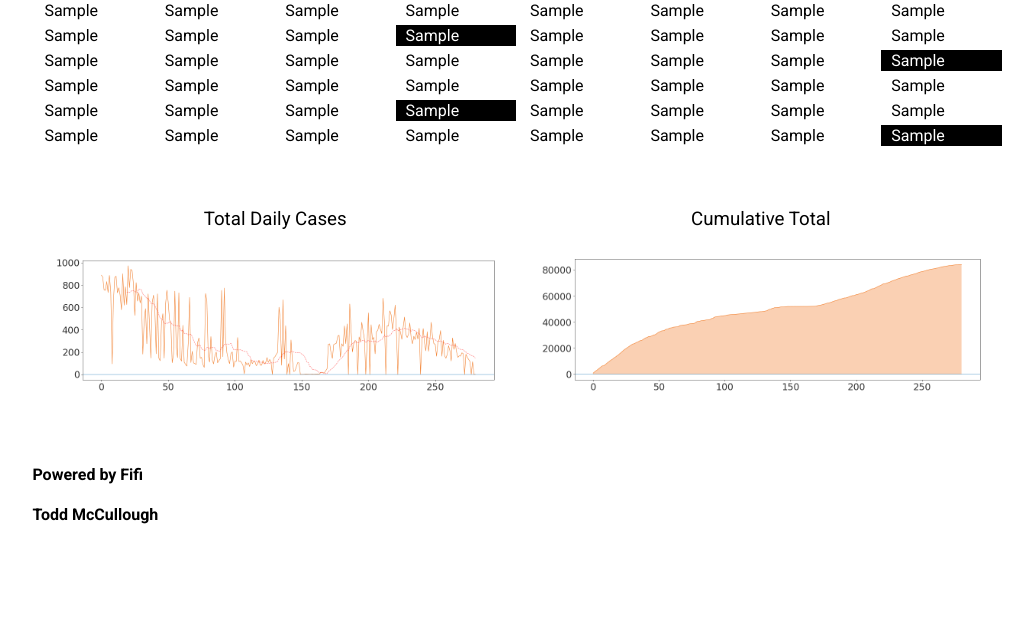
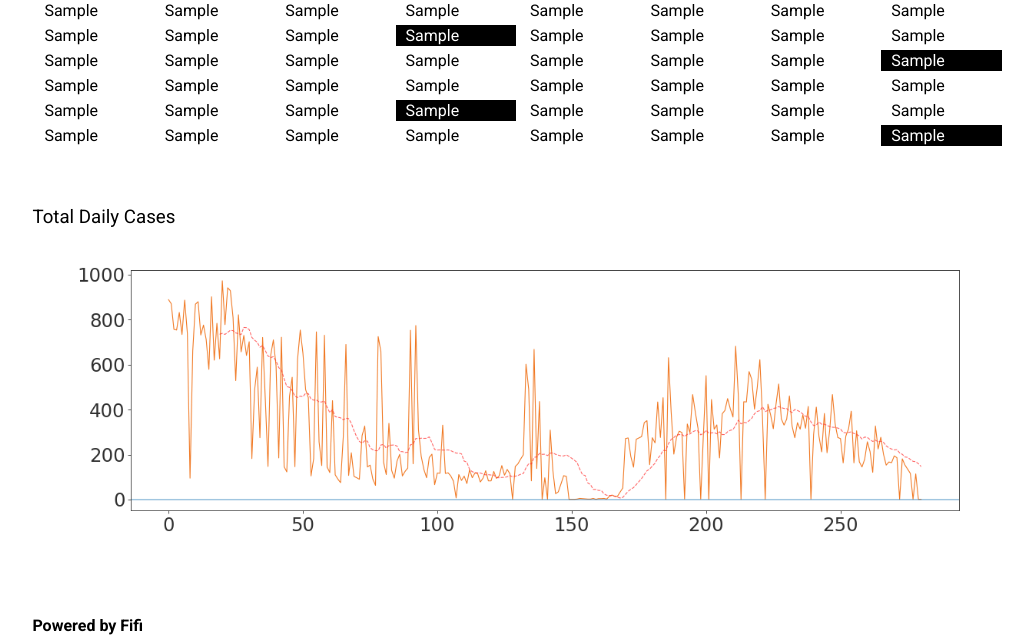
Before and after one commit to tamccullough/covon, a Flask app: template templates/co-index.html in a window 1280 px wide. Shown: the part 1943-2585 px from the top of the page, without its empty margins (122-1155 px from the left). Before the commit the page ends 2467 px from the top, so only its background shows below. Run offline with Flask 2, Linux system fonts and the light colour scheme; the template is opened without the code that fills it: most values are stand-ins (such as "Sample title", 1, 10 or a date in 2020); parts of the project's set-up code (start-up, migrations or seed data) failed here and were passed over.

Commit message:
updating themes and layout

```diff
--- a/main.py
+++ b/main.py
@@ -15,7 +15,7 @@
 import re
 
 
-theme = 'bland'
+theme = 'mono'
 month, day, weekday = co_main.get_weekday()
 
 today_other = date.today()
--- a/static/css/themes.css
+++ b/static/css/themes.css
@@ -170,11 +170,11 @@
 .neon-hover-t:hover {color:#fce5cd !important;}
 .neon-hover-border:hover {border-color:#fce5cd !important;}
 
-.mono {color:#f0f0f0 !important; background-color:#83809c !important;}
-.mono-light {color:#504f57 !important; background-color:#d1cfe8 !important;}
-.mono-dark {color:#ffffff !important; background-color:#767487 !important;}
+.mono {color:#f0f0f0 !important; background-color:#54545c !important;}
+.mono-light {color:#504f57 !important; background-color:#797985 !important;}
+.mono-dark {color:#ffffff !important; background-color:#414147 !important;}
 .mono-action {color:#ffffff !important; background-color:#40baed !important;}
-.mono-colour {color:#ffffff !important; background-color:#2d62b5 !important;}
+.mono-colour {color:#ffffff !important; background-color:#322f33 !important;}
 .mono-t {color:#ffffff !important;}
 .mono-t-title {color:#132a4f !important;}
 .mono-t-blue {color:#177de3 !important;}
--- a/templates/co-index.html
+++ b/templates/co-index.html
@@ -4,50 +4,50 @@
 <!-- Header -->
 <div class="menuDrop" style="border-radius: 0.5rem; padding: 20px 5px;">
 <h2><b>ON, CAN Covid-19</b> - As of {{ last_month[0:3] }} {{ yesterday }}</h2>
-<h3 class="{{ theme }}-t-yellow"><b class="bold">{{ total_cases }}</b> Cases | Female: <b>{{ gender_groups.at[0,'pop%'] }}%</b> | Male: <b>{{ gender_groups.at[1,'pop%'] }}%</b></h3>
+<h3 class="{{ theme }}-t-blue"><b class="bold">{{ total_cases }}</b> Cases | Female: <b>{{ gender_groups.at[0,'pop%'] }}%</b> | Male: <b>{{ gender_groups.at[1,'pop%'] }}%</b></h3>
 </div>
 
 <div class="menuHoriz" style="border-radius: 0.5rem; padding: 20px 20px;line-height: 0.25em;">
 <h1><b>ON, CAN Covid-19</b> - As of {{ last_month[0:3] }} {{ yesterday }}</h1>
 <table>
   <tr>
-    <td><h2 class=" {{ theme }}-t-yellow"><b>{{ total_cases }}</b> Total + Cases</h2></td>
-    <td><h2 class=" {{ theme }}-t-yellow">Female Cases: <b>{{ gender_groups.at[0,'pop%'] }}%</b></h2></td>
-    <td><h2 class=" {{ theme }}-t-yellow">Male Cases: <b>{{ gender_groups.at[1,'pop%'] }}%</b></h2></td>
+    <td><h2 class=" {{ theme }}-t-blue"><b>{{ total_cases }}</b> Total + Cases</h2></td>
+    <td><h2 class=" {{ theme }}-t-blue">Female Cases: <b>{{ gender_groups.at[0,'pop%'] }}%</b></h2></td>
+    <td><h2 class=" {{ theme }}-t-blue">Male Cases: <b>{{ gender_groups.at[1,'pop%'] }}%</b></h2></td>
   </tr>
 </table>
 </div>
 
 <!-- last 16 days charts and graphs -->
 <div class="{{ theme }}-dark" style="border-radius: 0.5rem; padding: 20px 20px;">
-<h3 class="{{ theme }}-t-title">Cases Over the Last 16 Days</h3>
+<h3 class="{{ theme }}-t">Cases Over the Last 16 Days</h3>
     <div class="parent">
       <!-- pie 1 -->
       <div class="box">
-        <a class="{{ theme }}-t-yellow">Gender Groups Positive with Covid 19</a>
+        <a class="{{ theme }}-t-blue">Gender Groups Positive with Covid 19</a>
         <div><img class="center" src="static/images/bar/last16day-cases.png" alt="Cases past 16 days" style="max-width:95%"></div>
       </div>
       <div class="box">
-        <a class="{{ theme }}-t-yellow">Past 16 days of cases total daily count</a>
+        <a class="{{ theme }}-t-blue">Past 16 days of cases total daily count</a>
         <div><img class="center" src="static/images/graph/ontario-recent_daily_cases_count.png" alt="Ontario Age Groups" style="max-width:95%;max-height:600px"></div>
       </div>
       <div class="box">
-        <a class="{{ theme }}-t-yellow">Past 16 days of cases total death count</a>
+        <a class="{{ theme }}-t-blue">Past 16 days of cases total death count</a>
         <div><img class="center" src="static/images/graph/ontario-recent_daily_deaths_count.png" alt="Ontario Age Groups" style="max-width:95%;max-height:600px"></div>
       </div>
     </div>
     <div class="parent">
       <!-- pie 2 -->
       <div class="box">
-        <a class="{{ theme }}-t-yellow">Daily Cases (Last 16 Days) Gender Split</a>
+        <a class="{{ theme }}-t-blue">Daily Cases (Last 16 Days) Gender Split</a>
         <div><img class="center" src="static/images/graph/16-days-total_count-male.png" alt="Total Outcomes" style="max-width:95%"></div>
       </div>
       <div class="box">
-        <a class="{{ theme }}-t-yellow">Daily Cases (Last 16 Days) Gender Split</a>
+        <a class="{{ theme }}-t-blue">Daily Cases (Last 16 Days) Gender Split</a>
         <div><img class="center" src="static/images/graph/16-days-total_count-female.png" alt="Total Outcomes" style="max-width:95%"></div>
         </div>
       <div class="box">
-        <a class="{{ theme }}-t-yellow">Daily Cases (Last 16 Days) Gender Split</a>
+        <a class="{{ theme }}-t-blue">Daily Cases (Last 16 Days) Gender Split</a>
         <div><img class="center" src="static/images/graph/16-days-total_count-transgender.png" alt="Total Outcomes" style="max-width:95%"></div>
       </div>
     </div>
@@ -55,7 +55,7 @@
 
 <!-- PIE charts relating to demographics -->
 <div class="{{ theme }}-light" style="border-radius: 0.5rem; padding: 20px 20px;">
-<h3 class="{{ theme }}-t-title">Ontario Demographics</h3>
+<h3 class="{{ theme }}-t">Ontario Demographics</h3>
     <!-- pie charts -->
     <div class="parent">
     <!-- pie 1 -->
@@ -77,29 +77,29 @@
 
 <!-- Top Areas of infection -->
 <div class="{{ theme }}-dark" style="border-radius: 0.5rem; padding: 20px 20px;">
-<h3 class="{{ theme }}-t-title">Public Health Unit Data</h3>
+<h3 class="{{ theme }}-t">Public Health Unit Data</h3>
     <!-- bar charts -->
     <div class="parent">
       <!-- chart 1 -->
       <div class="box">
-        <a class="{{ theme }}-t-yellow">Top 10 PHUs with Largest Covid 19 Caseload</a>
+        <a class="{{ theme }}-t-blue">Top 10 PHUs with Largest Covid 19 Caseload</a>
         <div><img class="center" src="static/images/bar/ontario-reporting_phu_city-top10.png" alt="Top 10 Reporting PHU" style="max-width:95%"></div>
       </div>
       <!-- chart 2 -->
       <div class="box">
-        <a class="{{ theme }}-t-yellow">Top 10 PHUs Over Current 16 Day Period</a>
+        <a class="{{ theme }}-t-blue">Top 10 PHUs Over Current 16 Day Period</a>
         <div><img class="center" src="static/images/bar/ontario-reporting_phu_city-top10-recent.png" alt="Top 10 Reporting PHU" style="max-width:95%"></div>
       </div>
       <!-- chart 3 -->
       <div class="box">
-        <a class="{{ theme }}-t-yellow">Fatalities by Age Group & Gender</a>
+        <a class="{{ theme }}-t-blue">Fatalities by Age Group & Gender</a>
         <div><img class="center" src="static/images/bar/fatalities.png" alt="Top 10 Reporting PHU" style="max-width:95%"></div>
       </div>
     </div>
 </div>
 <!-- Case Table -->
 <div class="{{ theme }}-light" style="border-radius: 0.5rem; padding: 20px 20px;">
-  <h3 class="{{ theme }}-t-title">Total Ontario Cases</h3>
+  <h3 class="{{ theme }}-t">Total Ontario Cases</h3>
   <div class="parent">
     <!-- table header -->
     <div class="boxtable {{ theme }}-t">
@@ -174,14 +174,8 @@
 <!-- charts & graphs -->
 <div class="{{ theme }}-dark" style="border-radius: 0.5rem; padding: 20px 20px;">
   <div class="parent">
-    <div class="box {{ theme }}-t">
-      <h3 class="{{ theme }}-t-title">Total Daily Cases</h3>
-      <img class="center" src="static/images/graph/ontario-daily_cases_count.png" alt="Ontario Age Groups" style="max-width:95%">
-    </div>
-    <div class="box {{ theme }}-t">
-      <h3 class="{{ theme }}-t-title">Cumulative Total</h3>
-      <img class="center" src="static/images/graph/ontario-daily_cases-total_count.png" alt="Ontario Age Groups" style="max-width:95%">
-    </div>
+      <h3 class="{{ theme }}-t">Total Daily Cases</h3>
+      <div><img class="center" src="static/images/graph/ontario-daily_cases_count.png" alt="Ontario Age Groups" style="max-width:95%"></div>
   </div>
 </div>
 {% endblock %}
```
